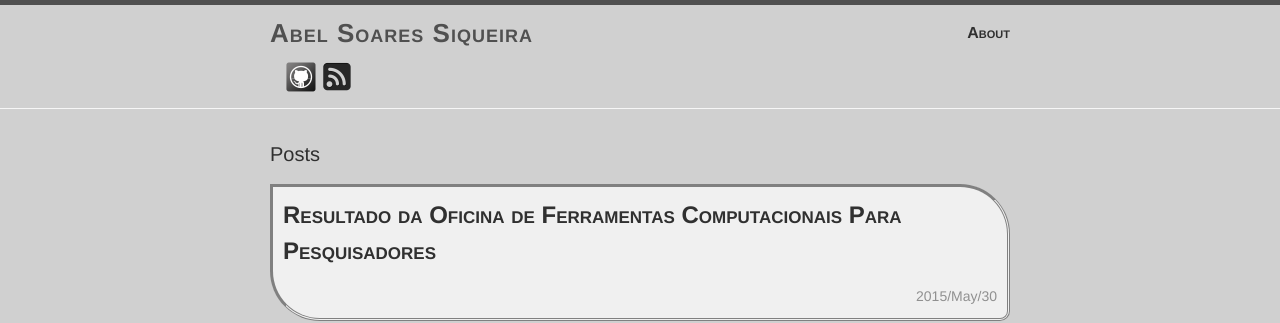
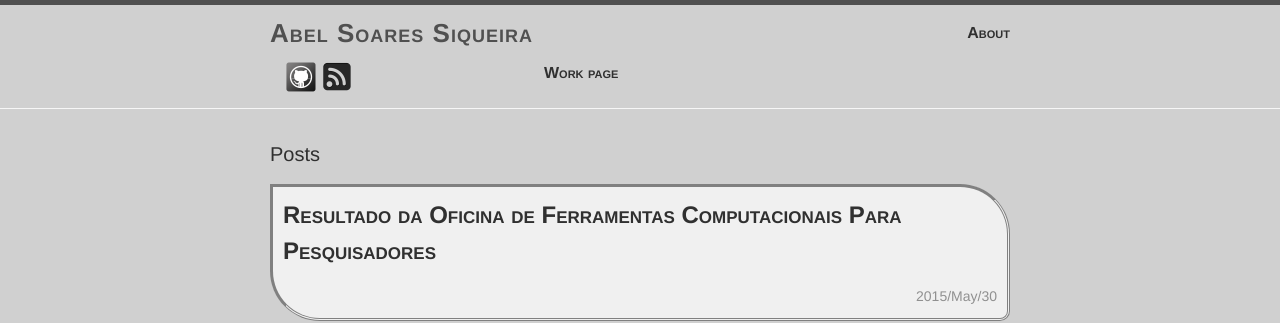
Before and after one commit to eirinin/blog, a Jekyll site: the page built from index.html, in a window 1280 px wide and 900 px high. Shown: the top 323 px of the window. Built offline with Jekyll 4.4.1, drawn with Linux system fonts in a browser that asks for light colours.

Commit message:
Add link to work page

```diff
--- a/_config.yml
+++ b/_config.yml
@@ -4,7 +4,7 @@ email: abel.s.siqueira@gmail.com
 description: > # this means to ignore newlines until "baseurl:"
   My Blog
 baseurl: "/blog" # the subpath of your site, e.g. /blog/
-#url: "http://yourdomain.com" # the base hostname & protocol for your site
+url: "http://abelsiqueira.github.io" # the base hostname & protocol for your site
 twitter_username: abel_siqueira
 github_username:  abelsiqueira
 
--- a/_includes/header.html
+++ b/_includes/header.html
@@ -25,7 +25,7 @@
   </div>
 
   <div class="wrapper">
-    <div class="footer-col">
+    <div class="footer-col footer-col-1">
       <a href="https://github.com/{{ site.github_username }}">
         <img width="32px" src="{{ site.baseurl }}/img/github.png">
       </a>
@@ -33,6 +33,13 @@
         <img width="32px" src="{{ site.baseurl }}/img/rss.png">
       </a>
     </div>
+    <div class="footer-col footer-col-2">
+      {% if site.url == "http://abelsiqueira.github.io" %}
+      <a href="{{ site.url }}"> Work page </a>
+      {% elsif site.url == "http://people.ufpr.br" %}
+      <a href="{{ site.url }}/~abelsiqueira"> Work page </a>
+      {% endif %}
+    </div>
   </div>
 
 </header>
```
Also changed, not shown: _config-ufpr.yml (added, +9 -0 lines), 1 other file.
